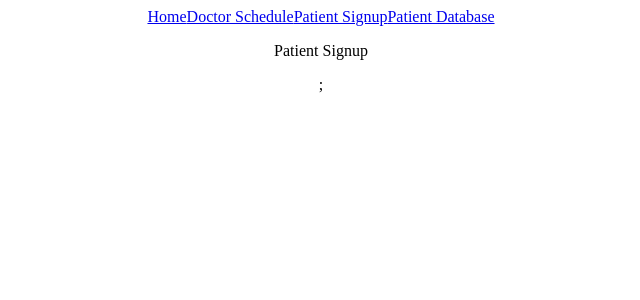
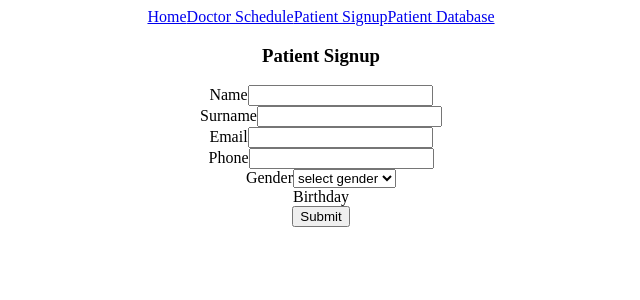
Before and after one commit to GoksenCodes/pre-assesment-week3, a React (Create React App) app: page /patientSignUp in a window 1280 px wide. Shown: the top 300 px of the page, without its empty margins (319-959 px from the left). Built offline with nearby package versions, Linux system fonts and the light colour scheme.

Commit message:
Add patient form

```diff
--- a/src/components/ContactInfo.js
+++ b/src/components/ContactInfo.js
@@ -1,4 +1,4 @@
-import React, { useState } from "react";
+import React from "react";
 
 export default function ContactInfo() {
   const today = new Date().getHours();
--- /dev/null
+++ b/src/components/Doctor.js
@@ -0,0 +1,12 @@
+import React from "react";
+
+export default function Doctor(props) {
+  return (
+    <div>
+      <table>
+        <td>{props.doctor}</td>
+        <td>available</td>
+      </table>
+    </div>
+  );
+}
--- a/src/pages/OnDutyPage.js
+++ b/src/pages/OnDutyPage.js
@@ -1,6 +1,7 @@
 import React, { useState, useEffect } from "react";
 import ContactInfo from "../components/ContactInfo";
 import axios from "axios";
+import Doctor from "../components/Doctor";
 
 export default function OnDutyPage() {
   const [status, setStatus] = useState("");
@@ -12,12 +13,15 @@ export default function OnDutyPage() {
     const response = await axios.get(
       "https://my-json-server.typicode.com/Codaisseur/patient-doctor-data/doctors"
     );
-    console.log(response);
+
     setDoctors(response.data);
+
     console.log(response.data);
+  };
 
+  useEffect(() => {
     search();
-  };
+  }, []);
 
   return (
     <div>
@@ -27,7 +31,12 @@ export default function OnDutyPage() {
           <th>Availability</th>
         </tr>
         <tr>
-          <td>Doctor X</td>
+          {doctors.map(doctor => (
+            <td>
+              key={doctor.id}
+              {doctor.doctor}
+            </td>
+          ))}
           <td>available</td>
         </tr>
       </table>
@@ -35,5 +44,3 @@ export default function OnDutyPage() {
     </div>
   );
 }
-
-//{doctors.map(doctor => { <Doctor key={doctor.id} name={doctor.doctor}/> )})}
--- a/src/pages/PatientSignUpPage.js
+++ b/src/pages/PatientSignUpPage.js
@@ -1,9 +1,40 @@
-import React from "react";
+import React, { useState } from "react";
 
 export default function PatientSignUpPage() {
+  // const [data, setData] = useState("");
+
+  function handleSubmit(event) {
+    event.preventDefault();
+    console.log(event.target.value);
+  }
+
   return (
     <div>
-      <p>Patient Signup</p>;
+      <h3>Patient Signup</h3>
+      <form onSubmit={handleSubmit}>
+        <label>Name</label>
+        <input />
+        <br />
+        <label>Surname</label>
+        <input />
+        <br />
+        <label>Email</label>
+        <input />
+        <br />
+        <label>Phone</label>
+        <input />
+        <br />
+        <label>Gender</label>
+        <select>
+          <option>select gender</option>
+          <option value="male">Male</option>
+          <option value="female">Female</option>
+        </select>
+        <br />
+        <label>Birthday</label>
+        <br />
+        <input type="submit" />
+      </form>
     </div>
   );
 }
```
